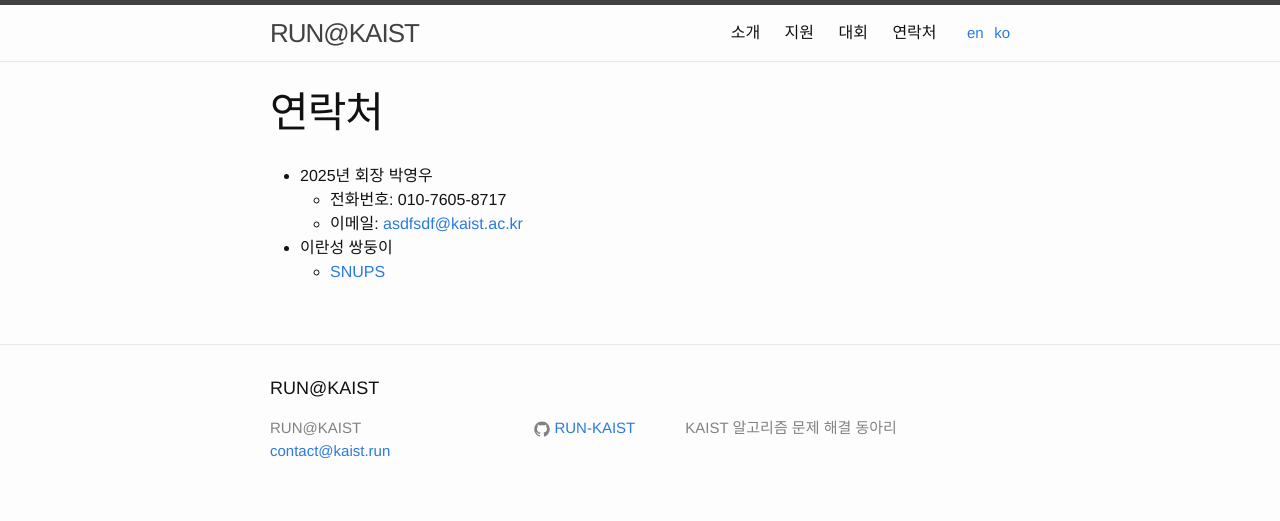
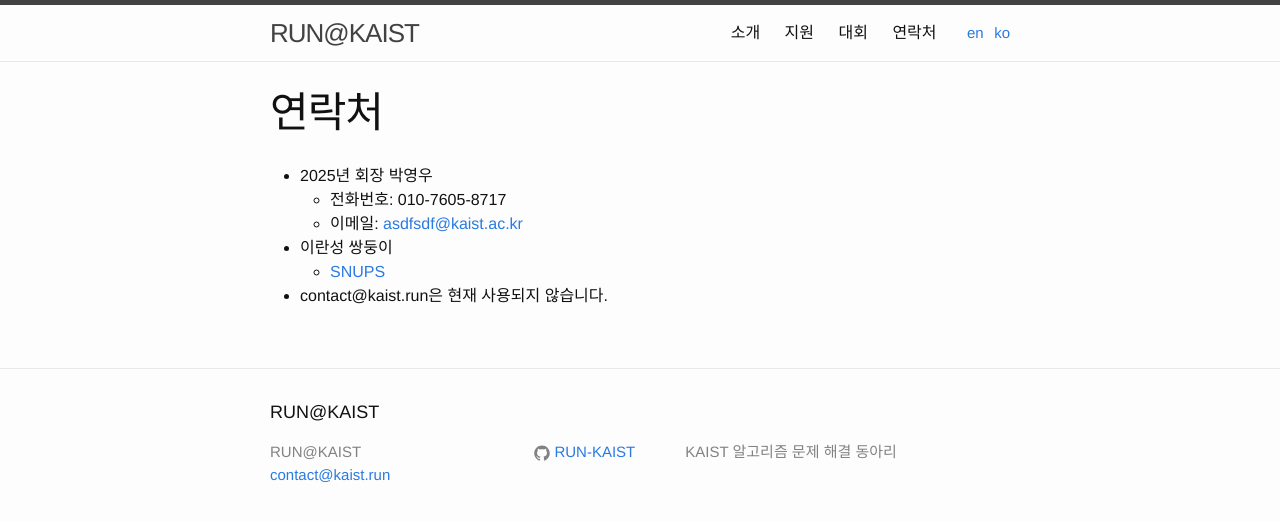
Before and after one commit to RUN-KAIST/kaist.run, a Jekyll site: the page built from contact/ko.md, in a window 1280 px wide. Shown: the top 521 px of the page. Built offline with Jekyll 4.4.1, drawn with Linux system fonts in a browser that asks for light colours.

Commit message:
Update ko.md

```diff
--- a/contact/ko.md
+++ b/contact/ko.md
@@ -12,3 +12,4 @@ order: 100
   - 이메일: [asdfsdf@kaist.ac.kr](mailto:asdfsdf@kaist.ac.kr)
 - 이란성 쌍둥이
   - [SNUPS](https://snups.org)
+- contact@kaist.run은 현재 사용되지 않습니다.
```
